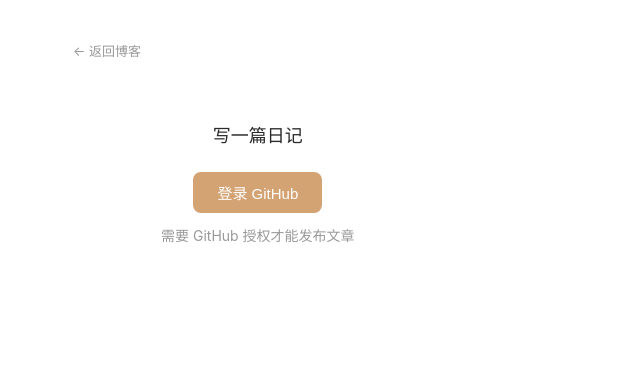
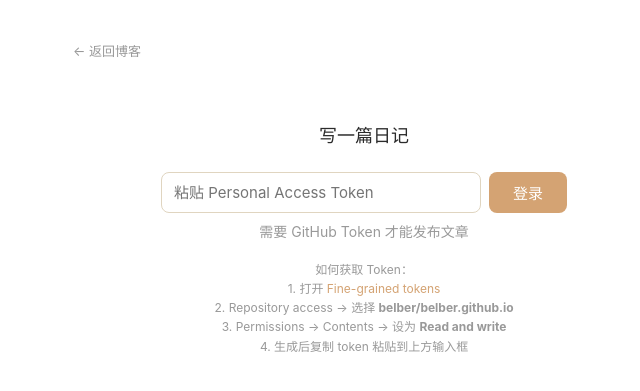
Before and after one commit to belber/belber.github.io, a Jekyll site: the page admin/index.html, which Jekyll copies as it is, in a window 1280 px wide. Shown: the top 391 px of the page, without its empty margins (287-927 px from the left). Built offline with Jekyll 4.4.1, drawn with Linux system fonts in a browser that asks for light colours; part of the change alters nothing that is shown.

Commit message:
fix: replace OAuth with PAT-based auth in admin page
Implicit Grant deprecated by GitHub, falls back to authorization
code flow which requires a server. Use Personal Access Token
instead — user pastes token, stored in sessionStorage, validated
against GitHub API before showing editor.

Co-Authored-By: Claude Opus 4.7 <noreply@anthropic.com>

```diff
--- a/admin/index.html
+++ b/admin/index.html
@@ -30,6 +30,10 @@
     .editor-area { display: none; }
     .back-link { font-size: 13px; color: #999; margin-bottom: 16px; display: block; }
     .back-link:hover { color: #d4a373; }
+    .token-input-wrap { display: flex; gap: 8px; align-items: center; justify-content: center; margin-top: 10px; flex-wrap: wrap; }
+    .token-input-wrap input { width: 340px; max-width: 100%; }
+    .help-text { font-size: 12px; color: #999; margin-top: 16px; line-height: 1.6; }
+    .help-text a { color: #d4a373; }
   </style>
 </head>
 <body>
@@ -39,8 +43,18 @@
   <!-- 登录页 -->
   <div id="login-view" class="login-prompt">
     <h2>写一篇日记</h2>
-    <button class="btn btn-primary" onclick="startLogin()">登录 GitHub</button>
-    <div class="sub">需要 GitHub 授权才能发布文章</div>
+    <div class="token-input-wrap">
+      <input type="password" id="token-input" placeholder="粘贴 Personal Access Token" autocomplete="off" style="width:320px">
+      <button class="btn btn-primary" onclick="loginWithToken()">登录</button>
+    </div>
+    <div class="sub" style="margin-top:8px;">需要 GitHub Token 才能发布文章</div>
+    <div class="help-text">
+      如何获取 Token：<br>
+      1. 打开 <a href="https://github.com/settings/tokens?type=beta" target="_blank">Fine-grained tokens</a><br>
+      2. Repository access → 选择 <b>belber/belber.github.io</b><br>
+      3. Permissions → Contents → 设为 <b>Read and write</b><br>
+      4. 生成后复制 token 粘贴到上方输入框
+    </div>
   </div>
 
   <!-- 编辑器 -->
@@ -54,74 +68,79 @@
       <label>正文（支持 Markdown）</label>
       <textarea id="post-body" placeholder="用 Markdown 写下你的想法..."></textarea>
     </div>
-    <button class="btn btn-primary" id="publish-btn" onclick="publish()">发布</button>
+    <div style="display:flex;gap:8px">
+      <button class="btn btn-primary" id="publish-btn" onclick="publish()">发布</button>
+      <button class="btn btn-outline" onclick="logout()">切换账号</button>
+    </div>
     <div id="status" class="status"></div>
   </div>
 </div>
 
 <script>
-const CLIENT_ID = 'Ov23li8hGMXyMY4f5nBA';
 const REPO = 'belber/belber.github.io';
 const BRANCH = 'main';
-const REDIRECT_URI = 'https://belber.github.io/admin/';
 
 let accessToken = null;
 
-// === 页面初始化：检查 URL 中是否有 GitHub 返回的 token ===
+// === 页面初始化：从 sessionStorage 恢复 token ===
 (function init() {
-  var hash = location.hash;
-  if (hash && hash.includes('access_token=')) {
-    var params = new URLSearchParams(hash.replace('#', '?'));
-    accessToken = params.get('access_token');
-    if (accessToken) {
-      // 清除 URL 中的 token，防止泄露
-      history.replaceState(null, '', window.location.pathname);
-      document.getElementById('login-view').style.display = 'none';
-      document.getElementById('editor-view').style.display = 'block';
-      return;
-    }
+  var saved = sessionStorage.getItem('gh_token');
+  if (saved) {
+    accessToken = saved;
+    document.getElementById('login-view').style.display = 'none';
+    document.getElementById('editor-view').style.display = 'block';
   }
 })();
 
-// === 登录：跳转到 GitHub 授权页（Implicit Grant）===
-function startLogin() {
-  var authUrl = 'https://github.com/login/oauth/authorize'
-    + '?client_id=' + encodeURIComponent(CLIENT_ID)
-    + '&redirect_uri=' + encodeURIComponent(REDIRECT_URI)
-    + '&scope=repo'
-    + '&response_type=token';
-  window.location.href = authUrl;
+// === 登录：使用用户粘贴的 PAT ===
+function loginWithToken() {
+  var token = document.getElementById('token-input').value.trim();
+  if (!token) { showStatus('请输入 token', 'error'); return; }
+
+  // 验证 token 有效性
+  fetch('https://api.github.com/user', {
+    headers: { 'Authorization': 'Bearer ' + token, 'Accept': 'application/vnd.github.v3+json' }
+  })
+  .then(function(r) {
+    if (r.status === 401) throw new Error('Token 无效，请检查是否正确');
+    if (!r.ok) throw new Error('验证失败 (' + r.status + ')');
+    return r.json();
+  })
+  .then(function(user) {
+    accessToken = token;
+    sessionStorage.setItem('gh_token', token);
+    document.getElementById('login-view').style.display = 'none';
+    document.getElementById('editor-view').style.display = 'block';
+  })
+  .catch(function(err) {
+    showStatus(err.message, 'error');
+  });
 }
 
-function showError(msg) {
+function logout() {
+  accessToken = null;
+  sessionStorage.removeItem('gh_token');
+  document.getElementById('editor-view').style.display = 'none';
+  document.getElementById('login-view').style.display = 'block';
+}
+
+function showStatus(msg, type) {
   var s = document.getElementById('status');
   s.textContent = msg;
-  s.className = 'status error';
-}
-
-function showSuccess(msg) {
-  var s = document.getElementById('status');
-  s.textContent = msg;
-  s.className = 'status success';
-}
-
-function showInfo(msg) {
-  var s = document.getElementById('status');
-  s.textContent = msg;
-  s.className = 'status info';
+  s.className = 'status ' + type;
 }
 
 // === 发布 ===
 function publish() {
   var title = document.getElementById('post-title').value.trim();
   var body = document.getElementById('post-body').value.trim();
-  if (!title) { showError('请输入标题'); return; }
-  if (!body) { showError('请输入正文'); return; }
+  if (!title) { showStatus('请输入标题', 'error'); return; }
+  if (!body) { showStatus('请输入正文', 'error'); return; }
 
   var btn = document.getElementById('publish-btn');
   btn.disabled = true;
   btn.textContent = '发布中...';
-  showInfo('正在发布...');
+  showStatus('正在发布...', 'info');
 
   var now = new Date();
   var pad = function(n) { return String(n).padStart(2, '0'); };
@@ -142,11 +161,11 @@ function publish() {
       branch: BRANCH
     })
   })
-  .then(r => r.json())
-  .then(result => {
+  .then(function(r) { return r.json(); })
+  .then(function(result) {
     if (result.message) throw new Error(result.message);
     btn.textContent = '✓ 已发布';
-    showSuccess('文章 "' + title + '" 已发布！博客将在 1-2 分钟后更新。');
+    showStatus('文章 "' + title + '" 已发布！博客将在 1-2 分钟后更新。', 'success');
     document.getElementById('post-title').value = '';
     document.getElementById('post-body').value = '';
     setTimeout(function() { btn.disabled = false; btn.textContent = '发布'; }, 3000);
@@ -154,7 +173,7 @@ function publish() {
   .catch(function(err) {
     btn.disabled = false;
     btn.textContent = '发布';
-    showError('发布失败：' + (err.message || '未知错误'));
+    showStatus('发布失败：' + (err.message || '未知错误'), 'error');
   });
 }
 </script>
```
